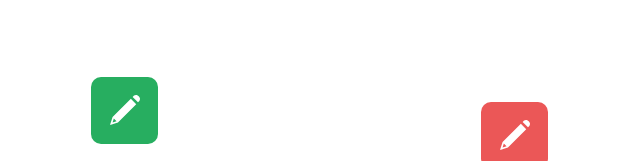
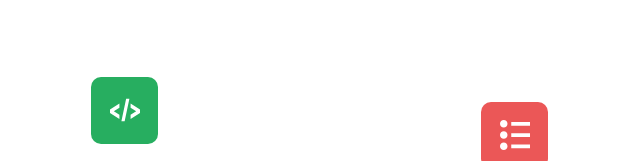
Before and after one commit to ladhenrytom/eddie-homepage, a plain HTML site: page index.html in a window 1280 px wide. Shown: the part 1247-1408 px from the top of the page, 399-1039 px from the left. Drawn offline with Linux system fonts and the light colour scheme.

Commit message:
updated services svg

```diff
--- a/index.html
+++ b/index.html
@@ -77,8 +77,8 @@
         </div>
         <div class="service">
             <span class="service__icon service__icon--2">
-                <svg class="icon icon-pencil, write, blog, save, note">
-                    <use xlink:href="/icomoon/sprite.svg#icon-pencil"></use>
+                <svg class="icon icon-code">
+                    <use xlink:href="/icomoon/sprite.svg#icon-code"></use>
                 </svg>
             </span>
             <h3 class="heading-3">Front End</h3>
@@ -89,8 +89,8 @@
         </div>
         <div class="service">
             <span class="service__icon service__icon--3">
-            <svg class="icon icon-pencil, write, blog, save, note">
-                <use xlink:href="/icomoon/sprite.svg#icon-pencil"></use>
+            <svg class="icon icon-list">
+                <use xlink:href="/icomoon/sprite.svg#icon-list2"></use>
             </svg>
         </span>
             <h3 class="heading-3">Back End</h3>
```
